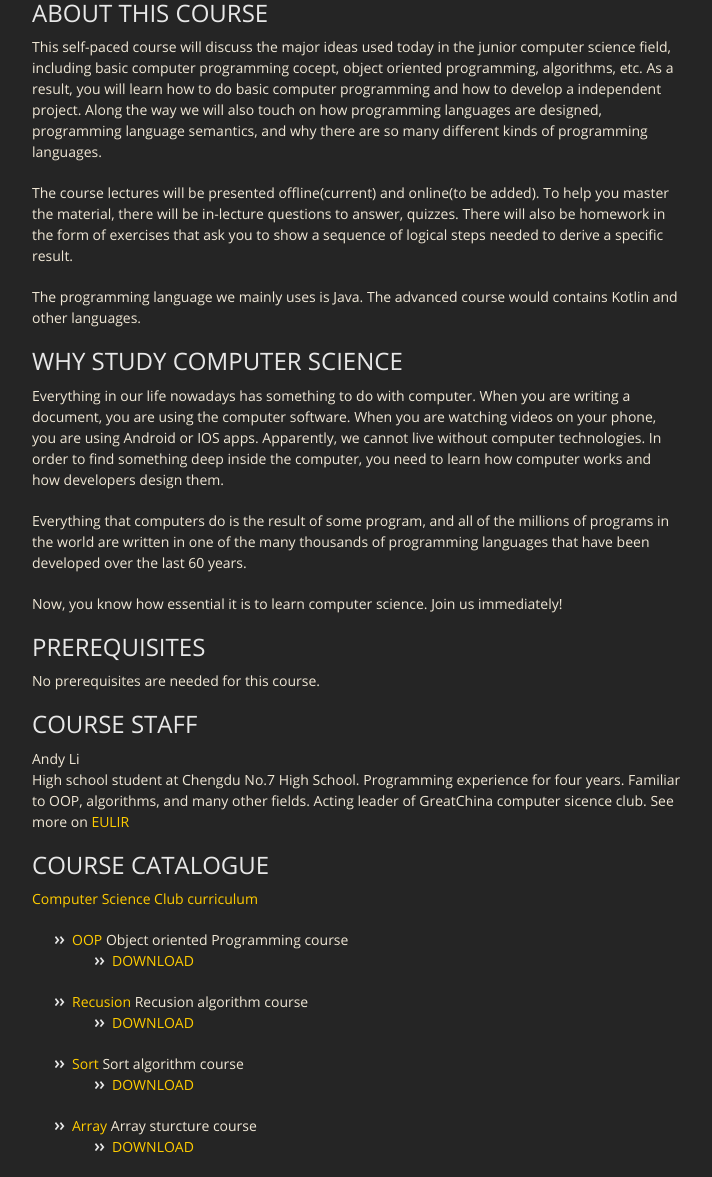
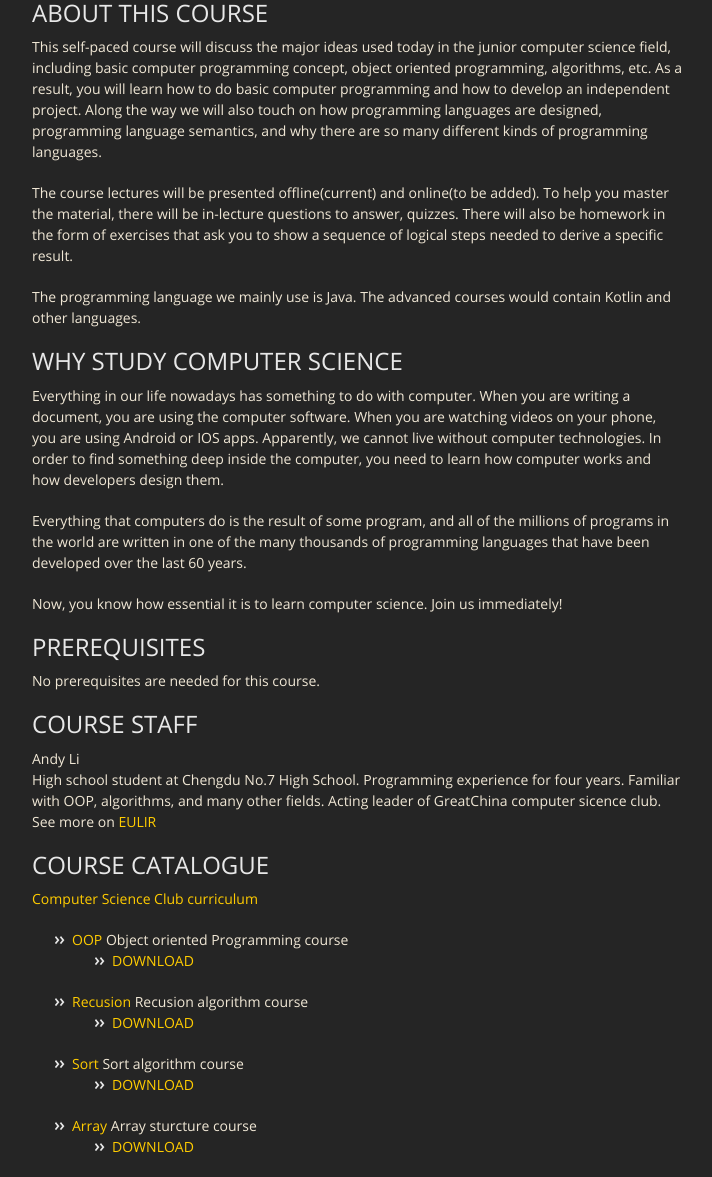
Before and after one commit to GreatChina-ComputerScienceClub/GreatChina-ComputerScienceClub.github.io, a Jekyll site: the page built from index.md, in a window 1280 px wide and 1400 px high, scrolled down 373 px. Shown: the part 223-1400 px from the top of the window, without its empty margins (283-995 px from the left). Built offline with Jekyll 4.4.1, drawn with Linux system fonts in a browser that asks for light colours.

Commit message:
Update index.md

```diff
--- a/index.md
+++ b/index.md
@@ -3,11 +3,11 @@ layout: default
 ---
 ![img](http://img2.ph.126.net/vqiNHd7ODCMVWOOgNRopTA==/6608226511145252294.jpg)
 ## ABOUT THIS COURSE
-This self-paced course will discuss the major ideas used today in the junior computer science field, including basic computer programming cocept, object oriented programming, algorithms, etc. As a result, you will learn how to do basic computer programming and how to develop a independent project. Along the way we will also touch on how programming languages are designed, programming language semantics, and why there are so many different kinds of programming languages.
+This self-paced course will discuss the major ideas used today in the junior computer science field, including basic computer programming concept, object oriented programming, algorithms, etc. As a result, you will learn how to do basic computer programming and how to develop an independent project. Along the way we will also touch on how programming languages are designed, programming language semantics, and why there are so many different kinds of programming languages.
 
 The course lectures will be presented offline(current) and online(to be added). To help you master the material, there will be in-lecture questions to answer, quizzes. There will also be homework in the form of exercises that ask you to show a sequence of logical steps needed to derive a specific result.
 
-The programming language we mainly uses is Java. The advanced course would contains Kotlin and other languages.
+The programming language we mainly use is Java. The advanced courses would contain Kotlin and other languages.
 
 ## WHY STUDY COMPUTER SCIENCE
 Everything in our life nowadays has something to do with computer. When you are writing a document, you are using the computer software. When you are watching videos on your phone, you are using Android or IOS apps. Apparently, we cannot live without computer technologies. In order to find something deep inside the computer, you need to learn how computer works and how developers design them.
@@ -21,7 +21,7 @@ No prerequisites are needed for this course.
 
 ## COURSE STAFF
 Andy Li
-High school student at Chengdu No.7 High School. Programming experience for four years. Familiar to OOP, algorithms, and many other fields. Acting leader of GreatChina computer sicence club. See more on [EULIR](https://eulir.github.io/about/)
+High school student at Chengdu No.7 High School. Programming experience for four years. Familiar with OOP, algorithms, and many other fields. Acting leader of GreatChina computer sicence club. See more on [EULIR](https://eulir.github.io/about/)
 
 ## COURSE CATALOGUE
  [Computer Science Club curriculum](https://github.com/EULIR/Computer-Science-Club-curriculum)
```
